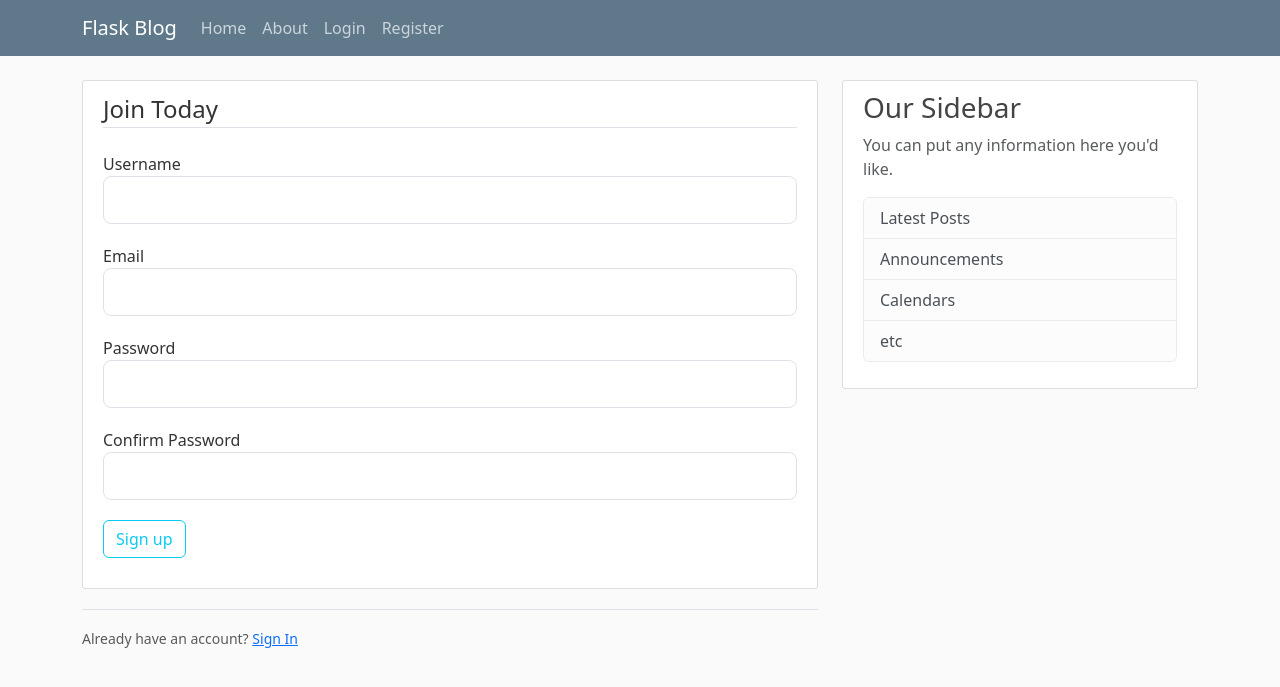
After one commit to GAGGZ1/Flask-Blog, a Flask app: page /register in a window 1280 px wide. The commit adds this page. Shown: the top 687 px of the page. Run offline with Flask 3, Linux system fonts and the light colour scheme.

Commit message:
Added files

```diff
--- a/Flask_Blog/flaskblog.py
+++ b/Flask_Blog/flaskblog.py
@@ -1,6 +1,8 @@
-from flask import Flask,render_template,url_for
+from flask import Flask,render_template,url_for,flash,redirect
+from forms import RegistrationForm,LoginForm
+app = Flask(__name__)
 
-app = Flask(__name__)
+app.config['SECRET_KEY'] ='cc1954a0b2fa7878e90d95eb1bfbcae8'
 
 posts=[
     {
@@ -27,6 +29,20 @@ def home():
 def about():
     return render_template('about.html',title='About')
 
+@app.route("/register", methods=["POST",'get'])
+def register():
+    form =RegistrationForm()
+    if form.validate_on_submit():
+        flash(f'Account created for {form.username.data}!','success')
+        return redirect(url_for('home'))
+    return render_template('register.html',title='Register',form=form)
+
+@app.route("/login")
+def login():
+    form = LoginForm()
+    return render_template('login.html', title='Login', form=form)
+
+
 
 if __name__ == '__main__':
     app.run(debug=True, port=5001)
--- /dev/null
+++ b/Flask_Blog/forms.py
@@ -0,0 +1,21 @@
+from flask_wtf import FlaskForm
+from wtforms import StringField,PasswordField,SubmitField,BooleanField
+from wtforms.validators import DataRequired,Length,Email,EqualTo
+
+class RegistrationForm(FlaskForm):
+  username=StringField('Username',
+                       validators=[DataRequired(),Length(min=2,max=20)])
+  email=StringField('Email',
+                    validators=[DataRequired(), Email()])
+  password=PasswordField('Password',validators=[DataRequired()])
+  confirm_password=PasswordField('Confirm Password',
+                                validators=[DataRequired(), EqualTo('password')])
+  submit =SubmitField('Sign up')
+
+
+class LoginForm(FlaskForm):
+  email=StringField('Email',
+                    validators=[DataRequired(), Email()])
+  password=PasswordField('Password',validators=[DataRequired()])
+  remember=BooleanField('Remember Me')
+  submit =SubmitField('Login')
--- a/Flask_Blog/templates/layout.html
+++ b/Flask_Blog/templates/layout.html
@@ -39,6 +39,17 @@
   <main role="main" class="container">
     <div class="row">
       <div class="col-md-8">
+
+        {% with messages = get_flashed_messages(with_categories=true) %}
+        {% if messages %}
+          {% for category, message in messages %}
+           <div class="alert alert-{{ category }}">
+               {{ message }}
+           </div>
+           {% endfor %}
+           {% endif %}
+           {% endwith %}
+
         {% block content %}{% endblock %}
       </div>
       <div class="col-md-4">
--- /dev/null
+++ b/Flask_Blog/templates/register.html
@@ -0,0 +1,42 @@
+{% extends "layout.html" %}
+{% block content %}
+  <div class="content-section">
+    <form method="post" action="">
+      {{ form.hidden_tag() }}
+      <fieldset class="form-group">
+        <legend class="border-bottom mb-4">Join Today</legend>
+        <div class="form-group" style="margin-bottom: 20px;">
+          {{ form.username.label(class="form-control-label")}}
+          {{ form.username(class="form-control form-control-lg")}}
+
+        </div>
+        <div class="form-group" style="margin-bottom: 20px;">
+          {{ form.email.label(class="form-control-label")}}
+          {{ form.email(class="form-control form-control-lg")}}
+
+        </div>
+        <div class="form-group" style="margin-bottom: 20px;">
+          {{ form.password.label(class="form-control-label")}}
+          {{ form.password(class="form-control form-control-lg")}}
+
+        </div>
+        <div class="form-group" style="margin-bottom: 20px;">
+          {{ form.confirm_password.label(class="form-control-label")}}
+          {{ form.confirm_password(class="form-control form-control-lg")}}
+
+        </div>
+      </fieldset>
+      <div class="form-group" style="margin-bottom: 20px;">
+        {{ form.submit(class="btn btn-outline-info")}}
+
+      </div>
+    </form>
+  </div>
+  <div class="border-top pt-3">
+    <small class="text-muted">
+      Already have an account? <a class="ml-2" href="{{ url_for('login') }}">Sign In</a>
+    </small>
+  </div>
+
+
+{% endblock content%}
```
Also changed, not shown: Flask_Blog/templates/login.html (added), 1 other file.
